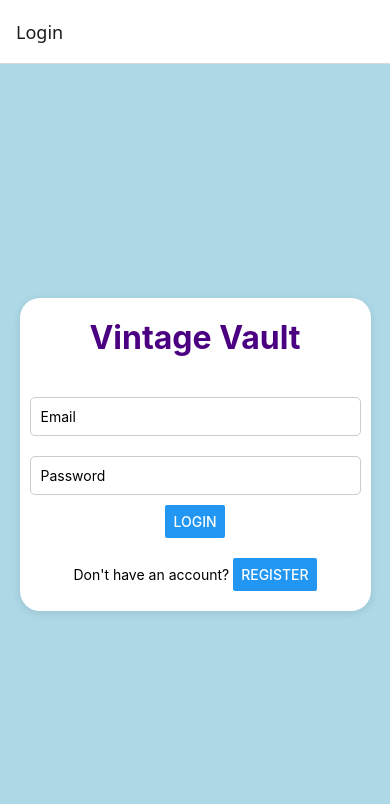
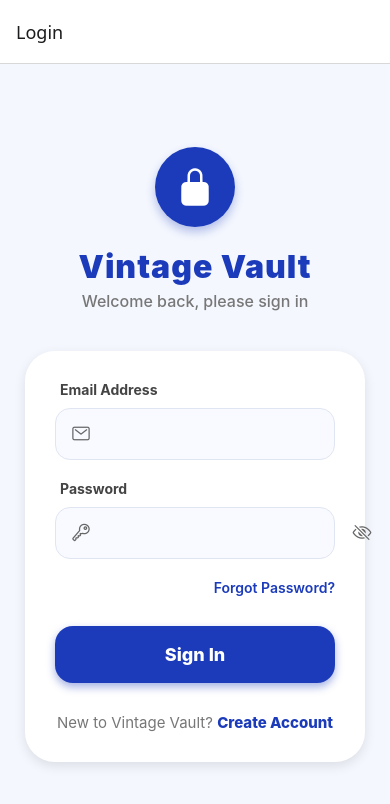
Before and after one commit to Kavi-26/vinatge_vault-, a React Native app: screen /Login in a window 390 px wide. Shown: the top 804 px of the page. Built offline with nearby package versions, Linux system fonts and the light colour scheme; no server answers.

Commit message:
Implement user login, registration, and admin user management screens.

```diff
--- a/screen/Login.js
+++ b/screen/Login.js
@@ -4,20 +4,23 @@ import {
     Text,
     StyleSheet,
     TextInput,
-    Button,
+    TouchableOpacity,
     Alert,
     KeyboardAvoidingView,
     ScrollView,
     Platform,
+    ActivityIndicator,
 } from "react-native";
 import { signInWithEmailAndPassword } from "firebase/auth";
 import { doc, getDoc } from "firebase/firestore";
 import { auth, db } from "../firebaseConfig";
+import Ionicons from "react-native-vector-icons/Ionicons";
 
 const Login = ({ navigation }) => {
     const [email, setEmail] = useState("");
     const [password, setPassword] = useState("");
     const [isLoading, setIsLoading] = useState(false);
+    const [secureText, setSecureText] = useState(true);
 
     const onChangeScreenHandler = () => {
         navigation.navigate("Register");
@@ -42,7 +45,6 @@ const Login = ({ navigation }) => {
             const userCredential = await signInWithEmailAndPassword(auth, email, password);
             const user = userCredential.user;
 
-            // Fetch user role from Firestore
             const userDoc = await getDoc(doc(db, "users", user.uid));
 
             if (userDoc.exists()) {
@@ -55,7 +57,6 @@ const Login = ({ navigation }) => {
                     navigation.replace("Home1");
                 }
             } else {
-                // If user doc doesn't exist, assume regular user or handle error
                 Alert.alert("Success", "Login successful!");
                 navigation.replace("Home1");
             }
@@ -70,42 +71,77 @@ const Login = ({ navigation }) => {
     return (
         <KeyboardAvoidingView
             behavior={Platform.OS === "ios" ? "padding" : "height"}
-            style={{ flex: 1 }}
+            style={Styles.mainContainer}
         >
-            <ScrollView contentContainerStyle={{ flexGrow: 1 }}>
-                <View style={Styles.container}>
+            <ScrollView contentContainerStyle={Styles.scrollContainer} showsVerticalScrollIndicator={false}>
+                <View style={Styles.headerContainer}>
+                    <View style={Styles.logoCircle}>
+                        <Ionicons name="lock-closed" size={40} color="#fff" />
+                    </View>
+                    <Text style={Styles.appName}>Vintage Vault</Text>
+                    <Text style={Styles.welcomeText}>Welcome back, please sign in</Text>
+                </View>
+
                 <View style={Styles.formContainer}>
-                        <Text style={Styles.appName}>Vintage Vault</Text>
-
                     {/* Email Input */}
+                    <View style={Styles.inputGroup}>
+                        <Text style={Styles.label}>Email Address</Text>
+                        <View style={Styles.inputWrapper}>
+                            <Ionicons name="mail-outline" size={20} color="#666" style={Styles.inputIcon} />
                             <TextInput
-                            placeholder="Email"
                                 keyboardType="email-address"
                                 value={email}
                                 onChangeText={setEmail}
                                 style={Styles.input}
+                                autoCapitalize="none"
                             />
+                        </View>
+                    </View>
 
                     {/* Password Input */}
+                    <View style={Styles.inputGroup}>
+                        <Text style={Styles.label}>Password</Text>
+                        <View style={Styles.inputWrapper}>
+                            <Ionicons name="key-outline" size={20} color="#666" style={Styles.inputIcon} />
                             <TextInput
-                            placeholder="Password"
-                            secureTextEntry={true}
+                                secureTextEntry={secureText}
                                 value={password}
                                 onChangeText={setPassword}
                                 style={Styles.input}
                             />
+                            <TouchableOpacity onPress={() => setSecureText(!secureText)}>
+                                <Ionicons
+                                    name={secureText ? "eye-off-outline" : "eye-outline"}
+                                    size={20}
+                                    color="#666"
+                                />
+                            </TouchableOpacity>
+                        </View>
+                    </View>
+
+                    <TouchableOpacity style={Styles.forgotPassword}>
+                        <Text style={Styles.forgotPasswordText}>Forgot Password?</Text>
+                    </TouchableOpacity>
 
                     {/* Login Button */}
-                        <Button
-                            title={isLoading ? "Loading..." : "Login"}
+                    <TouchableOpacity
+                        style={[Styles.loginBtn, isLoading && Styles.disabledBtn]}
                         onPress={LoginHandler}
-                        />
+                        disabled={isLoading}
+                    >
+                        {isLoading ? (
+                            <ActivityIndicator color="#fff" />
+                        ) : (
+                            <Text style={Styles.loginBtnText}>Sign In</Text>
+                        )}
+                    </TouchableOpacity>
 
                     {/* Link to Register Screen */}
-                        <View style={Styles.link}>
-                            <Text>Don't have an account? </Text>
-                            <Button title="Register" onPress={onChangeScreenHandler} />
-                        </View>
+                    <View style={Styles.footer}>
+                        <Text style={Styles.footerText}>New to Vintage Vault? </Text>
+                        <TouchableOpacity onPress={onChangeScreenHandler}>
+                            <Text style={Styles.registerLink}>Create Account</Text>
+                        </TouchableOpacity>
                     </View>
                 </View>
             </ScrollView>
@@ -114,47 +150,128 @@ const Login = ({ navigation }) => {
 };
 
 const Styles = StyleSheet.create({
-    container: {
+    mainContainer: {
         flex: 1,
+        backgroundColor: "#F4F7FE",
+    },
+    scrollContainer: {
+        flexGrow: 1,
+        justifyContent: "center",
+        padding: 25,
+    },
+    headerContainer: {
+        alignItems: "center",
+        marginBottom: 40,
+    },
+    logoCircle: {
+        width: 80,
+        height: 80,
+        borderRadius: 40,
+        backgroundColor: "#1B3BBB",
         justifyContent: "center",
         alignItems: "center",
-        backgroundColor: "#ADD8E6",
-    },
-    formContainer: {
-        width: "90%",
-        alignItems: "center",
-        paddingVertical: 20,
-        paddingHorizontal: 10,
-        backgroundColor: "#ffffff",
-        borderRadius: 20,
-        shadowColor: "#000",
-        shadowOffset: { width: 0, height: 2 },
-        shadowOpacity: 0.1,
-        shadowRadius: 8,
-        elevation: 5,
+        marginBottom: 20,
+        elevation: 10,
+        shadowColor: "#1B3BBB",
+        shadowOffset: { width: 0, height: 5 },
+        shadowOpacity: 0.3,
+        shadowRadius: 10,
     },
     appName: {
         fontSize: 32,
-        fontWeight: "bold",
-        marginBottom: 30,
-        color: "#4B0082",
-        textAlign: "center",
+        fontWeight: "900",
+        color: "#1B3BBB",
+        letterSpacing: 1,
+    },
+    welcomeText: {
+        fontSize: 16,
+        color: "#777",
+        marginTop: 5,
+        fontWeight: "500",
+    },
+    formContainer: {
+        backgroundColor: "#fff",
+        borderRadius: 30,
+        padding: 30,
+        elevation: 8,
+        shadowColor: "#000",
+        shadowOffset: { width: 0, height: 4 },
+        shadowOpacity: 0.1,
+        shadowRadius: 12,
+    },
+    inputGroup: {
+        marginBottom: 20,
+    },
+    label: {
+        fontSize: 14,
+        fontWeight: "700",
+        color: "#444",
+        marginBottom: 10,
+        marginLeft: 5,
+    },
+    inputWrapper: {
+        flexDirection: "row",
+        alignItems: "center",
+        backgroundColor: "#F8FAFF",
+        borderRadius: 15,
+        borderWidth: 1,
+        borderColor: "#E0E5F2",
+        paddingHorizontal: 15,
+    },
+    inputIcon: {
+        marginRight: 12,
     },
     input: {
-        borderWidth: 1,
-        borderColor: "#ccc",
-        padding: 10,
-        marginVertical: 10,
-        borderRadius: 5,
-        width: "100%",
+        flex: 1,
+        paddingVertical: 15,
+        fontSize: 16,
+        color: "#333",
+        fontWeight: "500",
     },
-    link: {
+    forgotPassword: {
+        alignSelf: "flex-end",
+        marginBottom: 30,
+    },
+    forgotPasswordText: {
+        color: "#1B3BBB",
+        fontSize: 14,
+        fontWeight: "600",
+    },
+    loginBtn: {
+        backgroundColor: "#1B3BBB",
+        borderRadius: 18,
+        paddingVertical: 18,
+        alignItems: "center",
+        justifyContent: "center",
+        elevation: 5,
+        shadowColor: "#1B3BBB",
+        shadowOffset: { width: 0, height: 4 },
+        shadowOpacity: 0.4,
+        shadowRadius: 8,
+    },
+    disabledBtn: {
+        opacity: 0.7,
+    },
+    loginBtnText: {
+        color: "#fff",
+        fontSize: 18,
+        fontWeight: "800",
+    },
+    footer: {
         flexDirection: "row",
         justifyContent: "center",
         alignItems: "center",
-        marginTop: 20,
+        marginTop: 30,
+    },
+    footerText: {
+        color: "#777",
+        fontSize: 15,
+    },
+    registerLink: {
+        color: "#1B3BBB",
+        fontSize: 15,
+        fontWeight: "800",
     },
 });
 
-
 export default Login;
--- a/screen/ManageUsers.js
+++ b/screen/ManageUsers.js
@@ -137,7 +137,6 @@ const ManageUsers = () => {
                       style={styles.input}
                       value={editUsername}
                       onChangeText={setEditUsername}
-                      placeholder="Enter new username"
                       placeholderTextColor="#999"
                     />
                   </View>
--- a/screen/Register.js
+++ b/screen/Register.js
@@ -1,16 +1,27 @@
 import React, { useState } from "react";
-import {View, Text, StyleSheet, TextInput, Button, Alert, KeyboardAvoidingView, ScrollView, Platform,} from "react-native";
+import {
+    View,
+    Text,
+    StyleSheet,
+    TextInput,
+    TouchableOpacity,
+    Alert,
+    KeyboardAvoidingView,
+    ScrollView,
+    Platform,
+    ActivityIndicator,
+} from "react-native";
 import { createUserWithEmailAndPassword } from "firebase/auth";
 import { auth, db } from "../firebaseConfig";
-import { doc, setDoc } from "firebase/firestore"; // Import Firestore functions
-
+import { doc, setDoc } from "firebase/firestore";
+import Ionicons from "react-native-vector-icons/Ionicons";
 
 const Register = ({ navigation }) => {
     const [username, setUsername] = useState("");
     const [email, setEmail] = useState("");
     const [password, setPassword] = useState("");
     const [isLoading, setIsLoading] = useState(false);
-
+    const [secureText, setSecureText] = useState(true);
 
     const validateInput = () => {
         if (username.trim() === "") {
@@ -28,7 +39,6 @@ const Register = ({ navigation }) => {
         return true;
     };
 
-
     const RegisterHandler = async () => {
         if (!validateInput()) return;
         setIsLoading(true);
@@ -36,15 +46,14 @@ const Register = ({ navigation }) => {
             const userCredential = await createUserWithEmailAndPassword(auth, email, password);
             const user = userCredential.user;
 
-            // Save the username to Firestore
             await setDoc(doc(db, "users", user.uid), {
                 username: username,
                 email: email,
                 createdAt: new Date().toISOString()
             });
 
-
             Alert.alert("Success", "Registration successful!");
+            navigation.replace("Login");
         } catch (error) {
             Alert.alert("Error", error.message);
         } finally {
@@ -52,55 +61,89 @@ const Register = ({ navigation }) => {
         }
     };
 
-
     return (
         <KeyboardAvoidingView
             behavior={Platform.OS === "ios" ? "padding" : "height"}
-            style={{ flex: 1 }}
+            style={Styles.mainContainer}
         >
-            <ScrollView contentContainerStyle={{ flexGrow: 1 }}>
-                <View style={Styles.container}>
+            <ScrollView contentContainerStyle={Styles.scrollContainer} showsVerticalScrollIndicator={false}>
+                <View style={Styles.headerContainer}>
+                    <View style={Styles.logoCircle}>
+                        <Ionicons name="person-add" size={40} color="#fff" />
+                    </View>
+                    <Text style={Styles.appName}>Vintage Vault</Text>
+                    <Text style={Styles.welcomeText}>Create your account to get started</Text>
+                </View>
+
                 <View style={Styles.formContainer}>
-                        {/* Display App Name */}
-                        <Text style={Styles.appName}>Vintage Vault</Text>
-
                     {/* Username Input */}
+                    <View style={Styles.inputGroup}>
+                        <Text style={Styles.label}>Full Name</Text>
+                        <View style={Styles.inputWrapper}>
+                            <Ionicons name="person-outline" size={20} color="#666" style={Styles.inputIcon} />
                             <TextInput
-                            placeholder="Username"
                                 value={username}
                                 onChangeText={setUsername}
                                 style={Styles.input}
                             />
+                        </View>
+                    </View>
 
                     {/* Email Input */}
+                    <View style={Styles.inputGroup}>
+                        <Text style={Styles.label}>Email Address</Text>
+                        <View style={Styles.inputWrapper}>
+                            <Ionicons name="mail-outline" size={20} color="#666" style={Styles.inputIcon} />
                             <TextInput
-                            placeholder="Email"
                                 keyboardType="email-address"
                                 value={email}
                                 onChangeText={setEmail}
                                 style={Styles.input}
+                                autoCapitalize="none"
                             />
+                        </View>
+                    </View>
 
                     {/* Password Input */}
+                    <View style={Styles.inputGroup}>
+                        <Text style={Styles.label}>Password</Text>
+                        <View style={Styles.inputWrapper}>
+                            <Ionicons name="key-outline" size={20} color="#666" style={Styles.inputIcon} />
                             <TextInput
-                            placeholder="Password"
-                            secureTextEntry={true}
+                                secureTextEntry={secureText}
                                 value={password}
                                 onChangeText={setPassword}
                                 style={Styles.input}
                             />
+                            <TouchableOpacity onPress={() => setSecureText(!secureText)}>
+                                <Ionicons
+                                    name={secureText ? "eye-off-outline" : "eye-outline"}
+                                    size={20}
+                                    color="#666"
+                                />
+                            </TouchableOpacity>
+                        </View>
+                    </View>
 
                     {/* Register Button */}
-                        <Button
-                            title={isLoading ? "Loading..." : "Register"}
+                    <TouchableOpacity
+                        style={[Styles.registerBtn, isLoading && Styles.disabledBtn]}
                         onPress={RegisterHandler}
-                        />
+                        disabled={isLoading}
+                    >
+                        {isLoading ? (
+                            <ActivityIndicator color="#fff" />
+                        ) : (
+                            <Text style={Styles.registerBtnText}>Create Account</Text>
+                        )}
+                    </TouchableOpacity>
 
                     {/* Link to Login Screen */}
-                        <View style={Styles.link}>
-                            <Text>Already have an account? </Text>
-                            <Button title="Login" onPress={() => navigation.navigate("Login")} />
-                        </View>
+                    <View style={Styles.footer}>
+                        <Text style={Styles.footerText}>Already have an account? </Text>
+                        <TouchableOpacity onPress={() => navigation.navigate("Login")}>
+                            <Text style={Styles.loginLink}>Sign In</Text>
+                        </TouchableOpacity>
                     </View>
                 </View>
             </ScrollView>
@@ -108,49 +151,122 @@ const Register = ({ navigation }) => {
     );
 };
 
-
 const Styles = StyleSheet.create({
-    container: {
+    mainContainer: {
         flex: 1,
+        backgroundColor: "#F4F7FE",
+    },
+    scrollContainer: {
+        flexGrow: 1,
+        justifyContent: "center",
+        padding: 25,
+    },
+    headerContainer: {
+        alignItems: "center",
+        marginBottom: 30,
+    },
+    logoCircle: {
+        width: 80,
+        height: 80,
+        borderRadius: 40,
+        backgroundColor: "#1B3BBB",
         justifyContent: "center",
         alignItems: "center",
-        backgroundColor: "#ADD8E6",
-    },
-    formContainer: {
-        width: "90%",
-        alignItems: "center",
-        paddingVertical: 20,
-        paddingHorizontal: 10,
-        backgroundColor: "#ffffff",
-        borderRadius: 10,
-        shadowColor: "#000",
-        shadowOffset: { width: 0, height: 2 },
-        shadowOpacity: 0.1,
-        shadowRadius: 8,
-        elevation: 5,
+        marginBottom: 20,
+        elevation: 10,
+        shadowColor: "#1B3BBB",
+        shadowOffset: { width: 0, height: 5 },
+        shadowOpacity: 0.3,
+        shadowRadius: 10,
     },
     appName: {
         fontSize: 32,
-        fontWeight: "bold",
-        marginBottom: 30,
-        color: "#4B0082", // Choose a color that fits your app's theme
+        fontWeight: "900",
+        color: "#1B3BBB",
+        letterSpacing: 1,
+    },
+    welcomeText: {
+        fontSize: 16,
+        color: "#777",
+        marginTop: 5,
         textAlign: "center",
+        fontWeight: "500",
+    },
+    formContainer: {
+        backgroundColor: "#fff",
+        borderRadius: 30,
+        padding: 30,
+        elevation: 8,
+        shadowColor: "#000",
+        shadowOffset: { width: 0, height: 4 },
+        shadowOpacity: 0.1,
+        shadowRadius: 12,
+    },
+    inputGroup: {
+        marginBottom: 20,
+    },
+    label: {
+        fontSize: 14,
+        fontWeight: "700",
+        color: "#444",
+        marginBottom: 10,
+        marginLeft: 5,
+    },
+    inputWrapper: {
+        flexDirection: "row",
+        alignItems: "center",
+        backgroundColor: "#F8FAFF",
+        borderRadius: 15,
+        borderWidth: 1,
+        borderColor: "#E0E5F2",
+        paddingHorizontal: 15,
+    },
+    inputIcon: {
+        marginRight: 12,
     },
     input: {
-        borderWidth: 1,
-        borderColor: "#ccc",
-        padding: 10,
-        marginVertical: 10,
-        borderRadius: 5,
-        width: "100%",
+        flex: 1,
+        paddingVertical: 15,
+        fontSize: 16,
+        color: "#333",
+        fontWeight: "500",
     },
-    link: {
+    registerBtn: {
+        backgroundColor: "#1B3BBB",
+        borderRadius: 18,
+        paddingVertical: 18,
+        alignItems: "center",
+        justifyContent: "center",
+        marginTop: 10,
+        elevation: 5,
+        shadowColor: "#1B3BBB",
+        shadowOffset: { width: 0, height: 4 },
+        shadowOpacity: 0.4,
+        shadowRadius: 8,
+    },
+    disabledBtn: {
+        opacity: 0.7,
+    },
+    registerBtnText: {
+        color: "#fff",
+        fontSize: 18,
+        fontWeight: "800",
+    },
+    footer: {
         flexDirection: "row",
         justifyContent: "center",
         alignItems: "center",
-        marginTop: 20,
+        marginTop: 30,
+    },
+    footerText: {
+        color: "#777",
+        fontSize: 15,
+    },
+    loginLink: {
+        color: "#1B3BBB",
+        fontSize: 15,
+        fontWeight: "800",
     },
 });
 
-
 export default Register;
```
Lines whose indentation alone changed are shown as unchanged.
